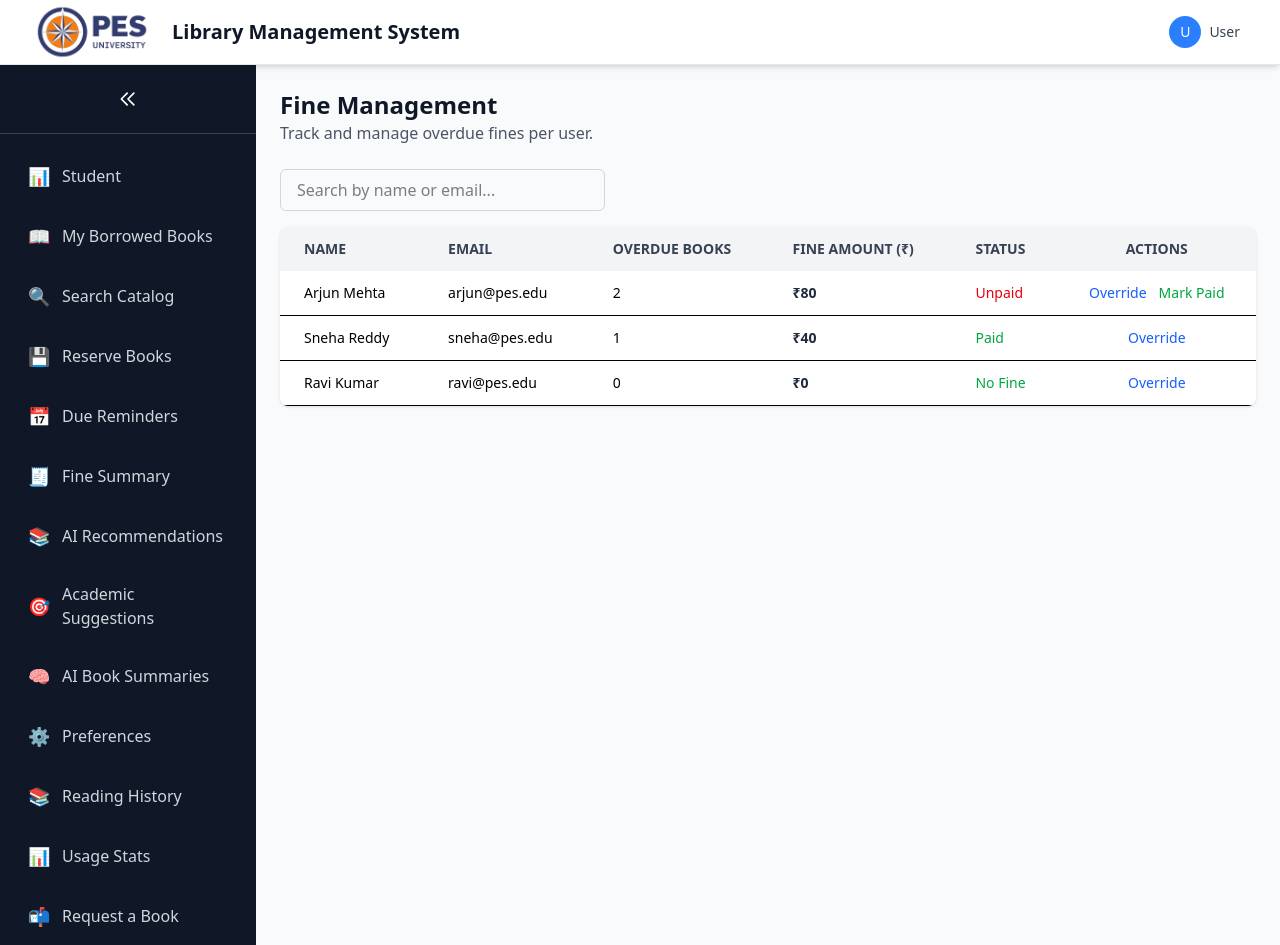
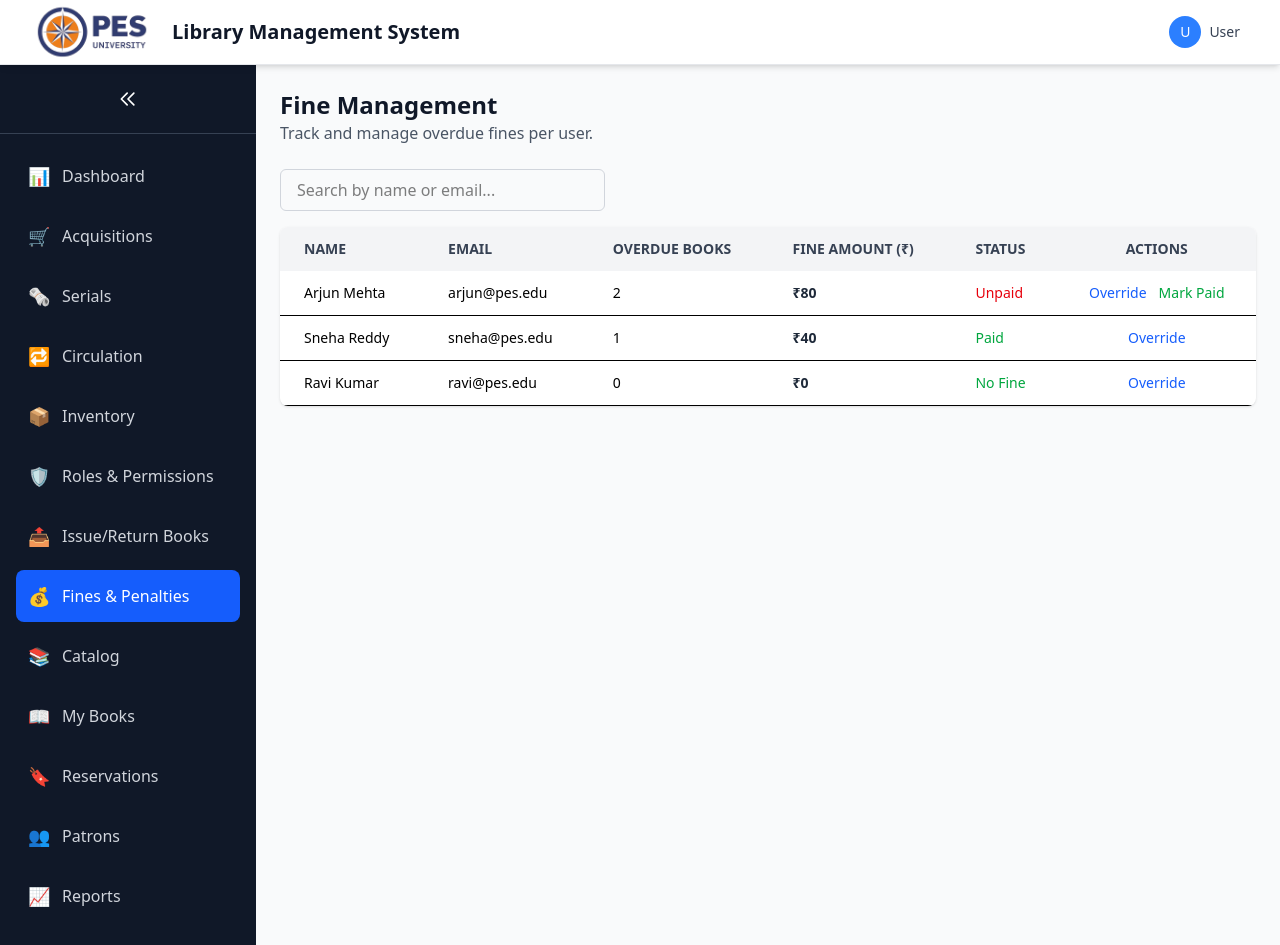
Before and after one commit to shashwat12965512001/koha-frontend, a Next.js app: page /fine in a window 1280 px wide. Shown: the top 945 px of the page. Built offline with nearby package versions, Linux system fonts and the light colour scheme; sample sign-in values are in the browser's storage.

Commit message:
Refactor sidebar component: comment out student menu items and organize admin menu items

```diff
--- a/src/components/Sidebar.jsx
+++ b/src/components/Sidebar.jsx
@@ -16,39 +16,39 @@ const Sidebar = () => {
     };
 
     const menuItems = [
-        // Student Menu Items
-        { id: 'student-portal', label: 'Student', icon: '📊', path: '/student-portal' },
-        { id: 'borrowed', label: 'My Borrowed Books', icon: '📖', path: '/student-portal/borrowed' },
-        { id: 'search', label: 'Search Catalog', icon: '🔍', path: '/student-portal/search' },
-        { id: 'reserve', label: 'Reserve Books', icon: '💾', path: '/student-portal/reserve' },
-        { id: 'reminders', label: 'Due Reminders', icon: '📅', path: '/student-portal/reminders' },
-        { id: 'fines', label: 'Fine Summary', icon: '🧾', path: '/student-portal/fines' },
-        { id: 'ai-recommendations', label: 'AI Recommendations', icon: '📚', path: '/student-portal/ai/recommendations' },
-        { id: 'academic-suggestions', label: 'Academic Suggestions', icon: '🎯', path: '/student-portal/ai/academic' },
-        { id: 'ai-summaries', label: 'AI Book Summaries', icon: '🧠', path: '/student-portal/ai/summaries' },
-        { id: 'preferences', label: 'Preferences', icon: '⚙️', path: '/student-portal/preferences' },
-        { id: 'reading-history', label: 'Reading History', icon: '📚', path: '/student-portal/history' },
-        { id: 'usage-stats', label: 'Usage Stats', icon: '📊', path: '/student-portal/stats' },
-        { id: 'book-request', label: 'Request a Book', icon: '📬', path: '/student-portal/request' },
-        { id: 'feedback', label: 'Feedback / Support', icon: '💬', path: '/student-portal/feedback' },
-        { id: 'events', label: 'Library Events', icon: '🗓️', path: '/student-portal/events' },
-        { id: 'announcements', label: 'Announcements', icon: '📢', path: '/student-portal/announcements' },
+        // // Student Menu Items
+        // { id: 'student-portal', label: 'Student', icon: '📊', path: '/student-portal' },
+        // { id: 'borrowed', label: 'My Borrowed Books', icon: '📖', path: '/student-portal/borrowed' },
+        // { id: 'search', label: 'Search Catalog', icon: '🔍', path: '/student-portal/search' },
+        // { id: 'reserve', label: 'Reserve Books', icon: '💾', path: '/student-portal/reserve' },
+        // { id: 'reminders', label: 'Due Reminders', icon: '📅', path: '/student-portal/reminders' },
+        // { id: 'fines', label: 'Fine Summary', icon: '🧾', path: '/student-portal/fines' },
+        // { id: 'ai-recommendations', label: 'AI Recommendations', icon: '📚', path: '/student-portal/ai/recommendations' },
+        // { id: 'academic-suggestions', label: 'Academic Suggestions', icon: '🎯', path: '/student-portal/ai/academic' },
+        // { id: 'ai-summaries', label: 'AI Book Summaries', icon: '🧠', path: '/student-portal/ai/summaries' },
+        // { id: 'preferences', label: 'Preferences', icon: '⚙️', path: '/student-portal/preferences' },
+        // { id: 'reading-history', label: 'Reading History', icon: '📚', path: '/student-portal/history' },
+        // { id: 'usage-stats', label: 'Usage Stats', icon: '📊', path: '/student-portal/stats' },
+        // { id: 'book-request', label: 'Request a Book', icon: '📬', path: '/student-portal/request' },
+        // { id: 'feedback', label: 'Feedback / Support', icon: '💬', path: '/student-portal/feedback' },
+        // { id: 'events', label: 'Library Events', icon: '🗓️', path: '/student-portal/events' },
+        // { id: 'announcements', label: 'Announcements', icon: '📢', path: '/student-portal/announcements' },
 
-        // // Admin Menu Items
-        // { id: 'admin-dashboard', label: 'Dashboard', icon: '📊', path: '/admin-dashboard' },
-        // { id: 'acquisitions', label: 'Acquisitions', icon: '🛒', path: '/acquisitions' },
-        // { id: 'serials', label: 'Serials', icon: '🗞️', path: '/serials' },
-        // { id: 'circulation', label: 'Circulation', icon: '🔁', path: '/circulation' },
-        // { id: 'inventory', label: 'Inventory', icon: '📦', path: '/inventory' },
-        // { id: 'role_permissions', label: 'Roles & Permissions', icon: '🛡️', path: '/role_permissions' },
-        // { id: 'issue-return', label: 'Issue/Return Books', icon: '📤', path: '/issue-return' },
-        // { id: 'fine', label: 'Fines & Penalties', icon: '💰', path: '/fine' },
-        // { id: 'catalog', label: 'Catalog', icon: '📚', path: '/catalog' },
-        // { id: 'my-books', label: 'My Books', icon: '📖', path: '/my-books' },
-        // { id: 'reservations', label: 'Reservations', icon: '🔖', path: '/reservations' },
-        // { id: 'patrons', label: 'Patrons', icon: '👥', path: '/patrons' },
-        // { id: 'reports', label: 'Reports', icon: '📈', path: '/reports' },
-        // { id: 'settings', label: 'Settings', icon: '⚙️', path: '/settings' },
+        // Admin Menu Items
+        { id: 'admin-dashboard', label: 'Dashboard', icon: '📊', path: '/admin-dashboard' },
+        { id: 'acquisitions', label: 'Acquisitions', icon: '🛒', path: '/acquisitions' },
+        { id: 'serials', label: 'Serials', icon: '🗞️', path: '/serials' },
+        { id: 'circulation', label: 'Circulation', icon: '🔁', path: '/circulation' },
+        { id: 'inventory', label: 'Inventory', icon: '📦', path: '/inventory' },
+        { id: 'role_permissions', label: 'Roles & Permissions', icon: '🛡️', path: '/role_permissions' },
+        { id: 'issue-return', label: 'Issue/Return Books', icon: '📤', path: '/issue-return' },
+        { id: 'fine', label: 'Fines & Penalties', icon: '💰', path: '/fine' },
+        { id: 'catalog', label: 'Catalog', icon: '📚', path: '/catalog' },
+        { id: 'my-books', label: 'My Books', icon: '📖', path: '/my-books' },
+        { id: 'reservations', label: 'Reservations', icon: '🔖', path: '/reservations' },
+        { id: 'patrons', label: 'Patrons', icon: '👥', path: '/patrons' },
+        { id: 'reports', label: 'Reports', icon: '📈', path: '/reports' },
+        { id: 'settings', label: 'Settings', icon: '⚙️', path: '/settings' },
 
         // Logout
         { id: 'logout', label: 'logout', icon: '👈', path: '/logout' }
```
